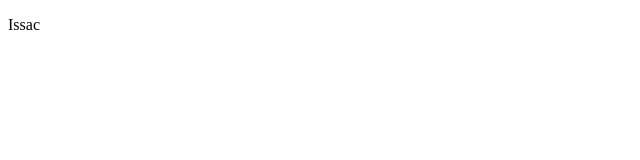
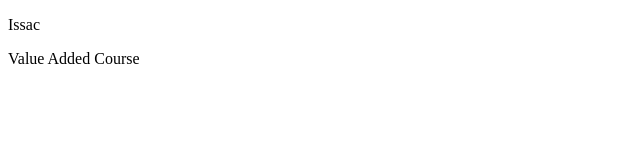
Before and after one commit to Issac-31/ValueAddedCourse, a plain HTML site: page index.html in a window 1280 px wide. Shown: the whole page, without its empty margins (0-640 px from the left). Drawn offline with Linux system fonts and the light colour scheme.

Commit message:
added div

```diff
--- a/index.html
+++ b/index.html
@@ -7,5 +7,6 @@
 </head>
 <body>
     <p>Issac</p>
+    <div><p>Value Added Course</p></div>
 </body>
 </html>
```
